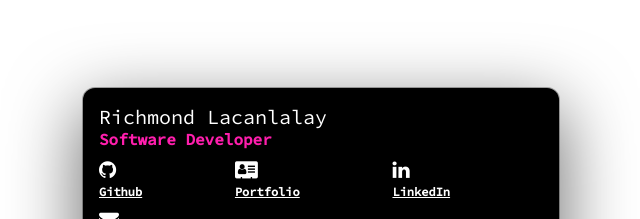
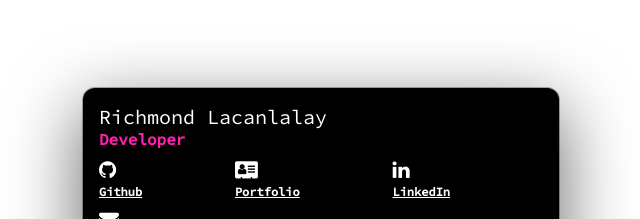
Before and after one commit to Xednom/calling-card, a plain HTML site: page index.html in a window 1280 px wide. Shown: the part 162-381 px from the top of the page, without its empty margins (319-959 px from the left). Drawn offline with Linux system fonts and the light colour scheme.

Commit message:
simplified the title

```diff
--- a/index.html
+++ b/index.html
@@ -18,7 +18,7 @@
         </div>
         <div class="card-details">
             <div class="name">Richmond Lacanlalay</div>
-            <div class="occupation">Software Developer</div>
+            <div class="occupation">Developer</div>
 
             <div class="card-about">
                 <div class="item">
```
